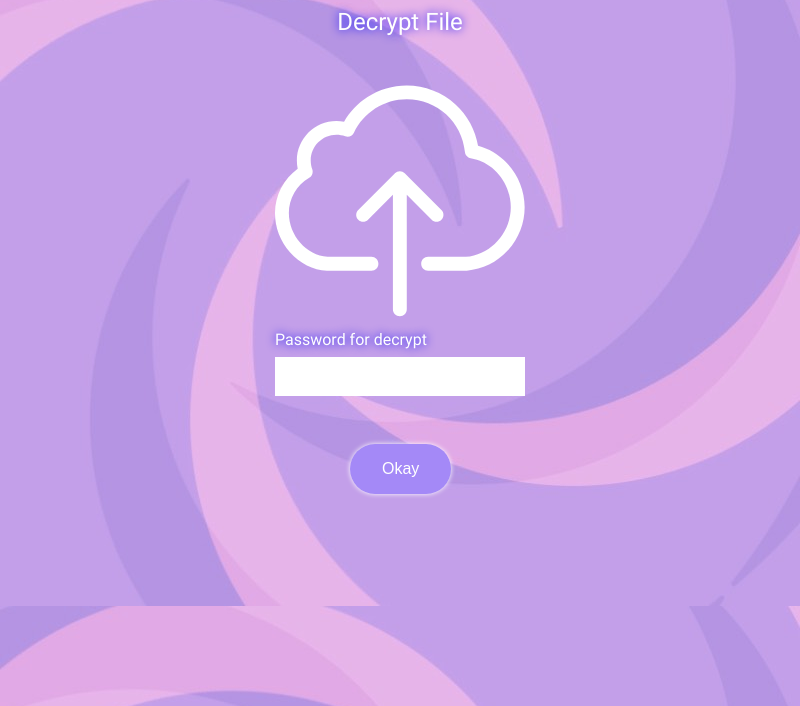
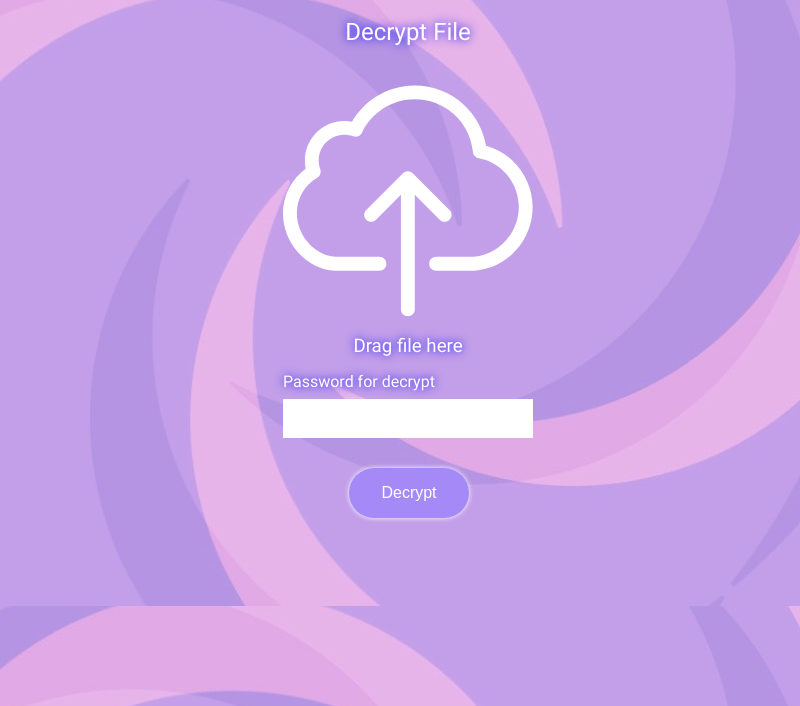
Before and after one commit to XIIKJIIX/CP59-RijndaelEncryption, an Electron app: page electron_foofy/index3.html in a window 800 px wide. Shown: the part 94-800 px from the top of the page. Drawn offline with Linux system fonts and the light colour scheme.

Commit message:
update UI
fixed button to middle.
fixed dropdown.
fixed margin between items.

```diff
--- a/electron_foofy/css/main.css
+++ b/electron_foofy/css/main.css
@@ -42,7 +42,8 @@ header{
 }
 /* Style The Dropdown Button */
 .dropbtn {
-    padding: 10px 50px 0px 0px;
+    margin : 0;
+    padding: 10px 30px 0px 0px;
     cursor: pointer;
 }
 
@@ -57,13 +58,15 @@ header{
 /* Dropdown Content (Hidden by Default) */
 .dropdown-content {
     display: none;
+    text-align: center;
     position: absolute;
     font-family: 'segoeui-R';
     background-color: #f9f9f9;
     min-width: 50px;
     box-shadow: 0px 8px 16px 0px rgba(0,0,0,0.1);
     text-shadow: 0px 0px 0px;
-    z-index: 1;
+    right : 15px;
+
 }
 
 /* Links inside the dropdown */
@@ -90,31 +93,36 @@ header{
 .headline{
     text-align: center;
     color: #FFF;
+    margin: 30px auto 10px;
     cursor: default;
+    display: block;
+}
+
+.drag{
+    text-align: center;
+    color: #FFF;
+    margin: 5px auto 15px;
+    cursor: default;
+    display: block;
 }
 .our-box{
     width: 250px;
-    margin: auto;
+    margin: 0 auto 0;
     padding: 20px;
     /*border: 8px dotted #46B2E6;*/
     /*border-radius: 24px;*/
 }
 .button {
-    border: none;
     color: white;
     padding: 16px 32px;
     text-align: center;
     text-decoration: none;
-    display: inline-block;
+    display: block;
     font-size: 16px;
-    margin: 4px 2px;
-    -webkit-transition-duration: 0.4s; /* Safari */
+    margin: 10px auto 0;
     transition-duration: 0.4s;
     cursor: pointer;
-    margin: 20px -50px;
-    position: relative;
-    top:100%;
-    left:50%;
+    border: 0px;
     border-radius: 60px;
 }
 
@@ -122,6 +130,7 @@ header{
     background-color: #a489f7;
     color: #fff;
     box-shadow: 0px 0px 5px #fff;
+    transform: translate(1px,0px);
 }
 
 .button1:hover {
@@ -132,8 +141,9 @@ header{
 input{
 width: 100%;
 padding: 12px 12px;
-margin: 8px 0;
+margin: 8px auto 0;
 box-sizing: border-box;
+display: block;
 border: none;
 background-color: white;
 color: black;
@@ -142,9 +152,10 @@ textarea{
     width: 100%;
     height: 80px;
     padding: 12px 12px;
-    margin: 8px 0;
+    margin: 8px auto 40px;
     box-sizing: border-box;
     border: none;
+    display: block;
     background-color: white;
     color: black;
 }
--- a/electron_foofy/index3.html
+++ b/electron_foofy/index3.html
@@ -7,6 +7,7 @@
     <style>
         body{
             background: url('img/bbg3.jpg');
+            width: 800px;
     }
     </style>
 </head>
@@ -26,9 +27,10 @@
     <h1 class="headline">Decrypt File</h1>
     <div class="our-box" id="ourbox">
         <img src="img/upload.svg" alt="upload">
+        <h3 class="drag">Drag file here</h3>
         <label for="password">Password for decrypt</label><input type="password" id="password" maxlength="16">
     </div>
-    <button class="button button1" onclick="add_va()" type="submit">Okay</button>
+    <button class="button button1" onclick="add_va()" type="submit">Decrypt</button>
     <output id="list"></output>
 </section>
 
```
Also changed, not shown: electron_foofy/index.html (+2 -0 lines), electron_foofy/index2.html (+2 -1 lines), electron_foofy/index4.html (+2 -1 lines).
